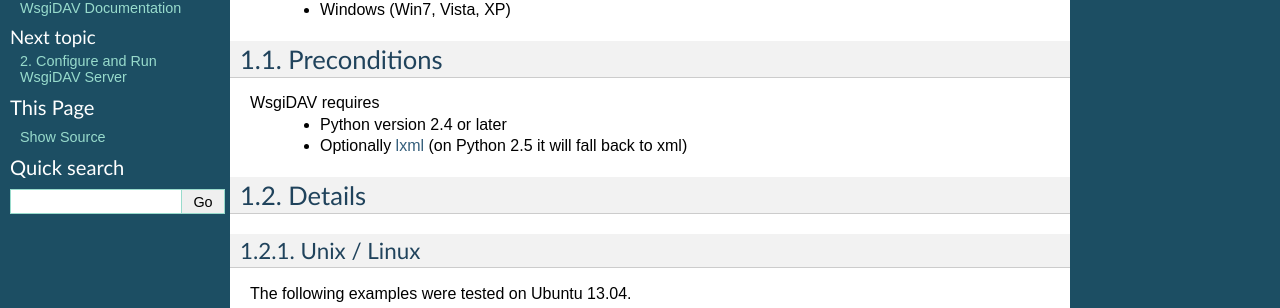
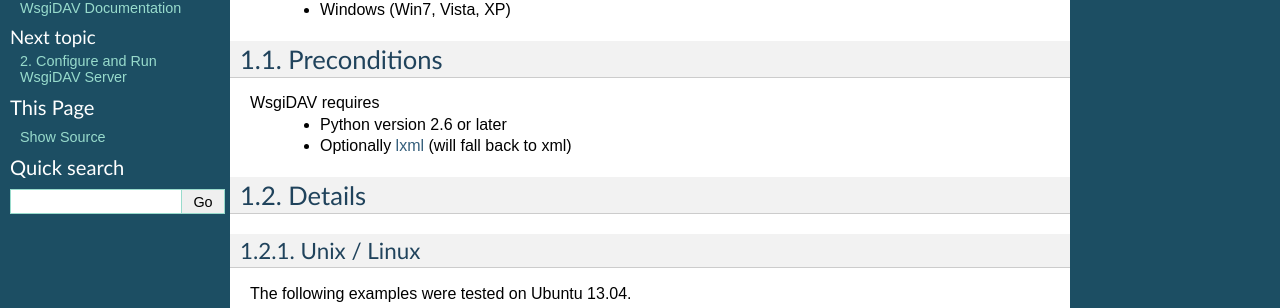
Before and after one commit to mar10/wsgidav, a Sphinx documentation site: the page built from doc/sphinx/run-install.rst, in a window 1280 px wide. Shown: the part 191-499 px from the top of the page. Built offline with Sphinx 7.4.7, drawn with Linux system fonts in a browser that asks for light colours.

Commit message:
fixed typo

```diff
--- a/doc/sphinx/index.rst
+++ b/doc/sphinx/index.rst
@@ -5,7 +5,7 @@
 #############################
 
 :Project: WsgiDAV, https://github.com/mar10/wsgidav/
-:Copyright: Licensed under `The MIT License<https://raw.github.com/mar10/wsgidav/master/LICENSE>`_
+:Copyright: Licensed under `The MIT License <https://raw.github.com/mar10/wsgidav/master/LICENSE>`_
 :Author: Martin Wendt
 :Release: |version|
 :Date: |today|
--- a/doc/sphinx/run-install.rst
+++ b/doc/sphinx/run-install.rst
@@ -17,9 +17,8 @@
 =============
 
 WsgiDAV requires
-  * Python version 2.4 or later
-  * Optionally `lxml <http://codespeak.net/lxml/>`_ (on Python 2.5 it will fall
-    back to xml)
+  * Python version 2.6 or later
+  * Optionally `lxml <http://codespeak.net/lxml/>`_ (will fall back to xml)
 
 
 Details
```
Also changed, not shown: CHANGELOG.md (+1 -1 lines).
